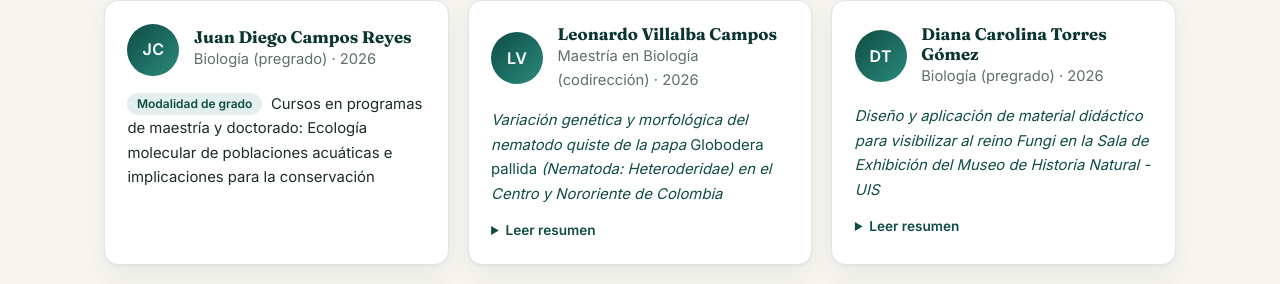
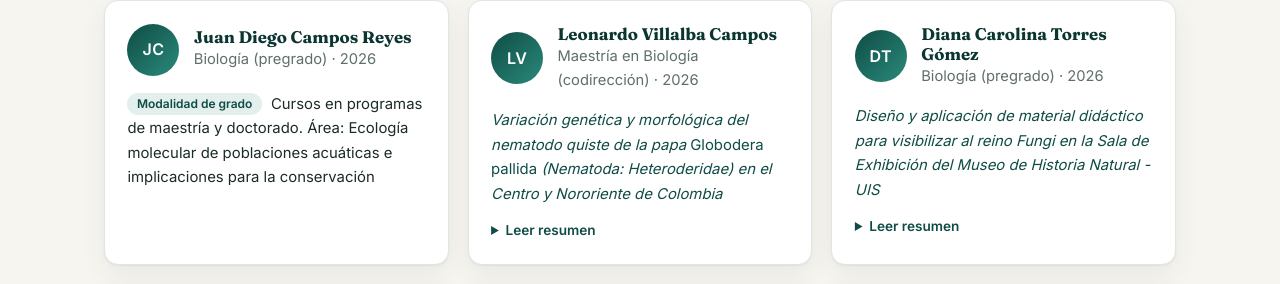
Before and after one commit to Marchant-Lab/marchant-lab-web, a Jekyll site: the page built from equipo.html, in a window 1280 px wide and 900 px high, scrolled down 825 px. Shown: the part 165-449 px from the top of the window. Built offline with Jekyll 4.4.1, drawn with Linux system fonts in a browser that asks for light colours.

Commit message:
Juan Diego Campos: el tema registrado es el área de la modalidad, no un curso
Co-Authored-By: Claude Opus 5.5 <noreply@anthropic.com>

```diff
--- a/_data/personas.yml
+++ b/_data/personas.yml
@@ -3,7 +3,7 @@
 # Egresados: anio = año de grado. Con `noesis: <handle>` el título, resumen y enlace salen de
 # _data/tesis.json (scripts/actualizar_tesis.py); si la tesis no está en Noesis, poner `tesis:` a mano.
 # Campos opcionales: foto (ruta en assets/), enlace (ORCID, LinkedIn…), anio, tesis, noesis,
-# modalidad (si el grado no fue por trabajo de investigación; `tesis` pasa a ser el tema registrado).
+# modalidad (si el grado no fue por trabajo de investigación; `tesis` pasa a ser el área registrada).
 - nombre: Sergio Andrés Marchant Rojas
   rol: Investigador principal
   estado: actual
--- a/_data/ui.yml
+++ b/_data/ui.yml
@@ -25,6 +25,7 @@ es:
   grupos_equipo: [Integrantes actuales, Egresados]
   leer_resumen: Leer resumen
   modalidad_grado: Modalidad de grado
+  area: Área
   secciones_docencia: [Cursos en la UIS, Formación continua, Divulgación y museo, Formación docente]
   ver_curso: Ver página del curso →
   como_aplicar: ¿Cómo aplicar?
@@ -77,6 +78,7 @@ en:
   grupos_equipo: [Current members, Alumni]
   leer_resumen: Read abstract
   modalidad_grado: Degree option
+  area: Area
   secciones_docencia: [Courses at UIS, Continuing education, Outreach and museum, Teacher training]
   ver_curso: Course website →
   como_aplicar: How to apply
--- a/_includes/paginas/equipo.html
+++ b/_includes/paginas/equipo.html
@@ -17,7 +17,7 @@
       <p class="tesis"><a href="https://noesis.uis.edu.co/handle/{{ t.handle }}">{% include cursiva.html t=t.titulo %}</a></p>
       {% if lang == "en" and t.resumen_en %}{% assign resumen = t.resumen_en %}{% else %}{% assign resumen = t.resumen %}{% endif %}
       {% if resumen %}<details><summary>{{ ui.leer_resumen }}</summary><p>{% include cursiva.html t=resumen %}</p></details>{% endif %}
-      {% elsif p.modalidad %}<p class="modalidad"><span class="etiqueta">{{ ui.modalidad_grado }}</span> {{ tr[p.modalidad] | default: p.modalidad }}{% if p.tesis %}: {% include cursiva.html t=p.tesis %}{% endif %}</p>
+      {% elsif p.modalidad %}<p class="modalidad"><span class="etiqueta">{{ ui.modalidad_grado }}</span> {{ tr[p.modalidad] | default: p.modalidad }}{% if p.tesis %}. {{ ui.area }}: {% include cursiva.html t=p.tesis %}{% endif %}</p>
       {% elsif p.tesis %}<p class="tesis">{% include cursiva.html t=p.tesis %}</p>{% endif %}
     </article>
     {% endfor %}
```
